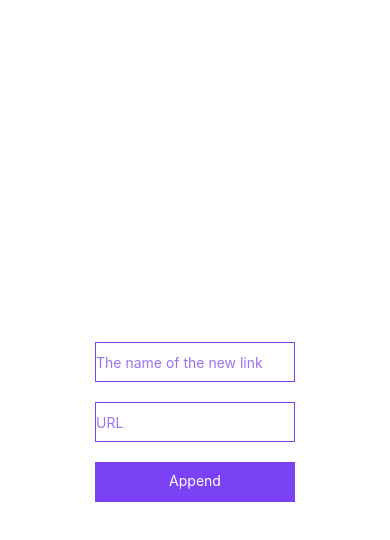
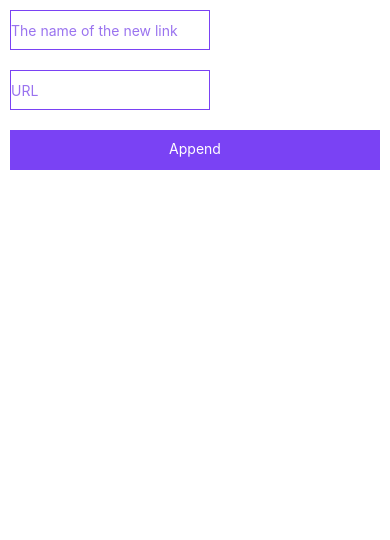
Before and after one commit to YeonwooSung/WebApp, a React Native app: screen / in a window 390 px wide. Shown: the top 540 px of the page. Built offline with nearby package versions, Linux system fonts and the light colour scheme.

Commit message:
WebView diplay success

```diff
--- a/App.js
+++ b/App.js
@@ -1,33 +1,11 @@
-import React, {Component} from 'react';
-import {
-  StyleSheet,
-  View
-} from 'react-native';
-
+import React, { Component } from 'react';
 import Main from './components/Main';
 
 export default class App extends Component {
-  state = {
-    isLoaded: false
-  };
 
   render() {
-    const { isLoaded } = this.state;
     return (
-      <View style={styles.container}>
-        {
-          isLoaded ? <Main></Main> : <Main></Main>
-        }
-      </View>
+      <Main></Main>
     );
   }
 }
-
-const styles = StyleSheet.create({
-  container: {
-    flex: 1,
-    justifyContent: 'center',
-    alignItems: 'center',
-    backgroundColor: '#ffffff' //'#F5FCFF'
-  }
-});
```
